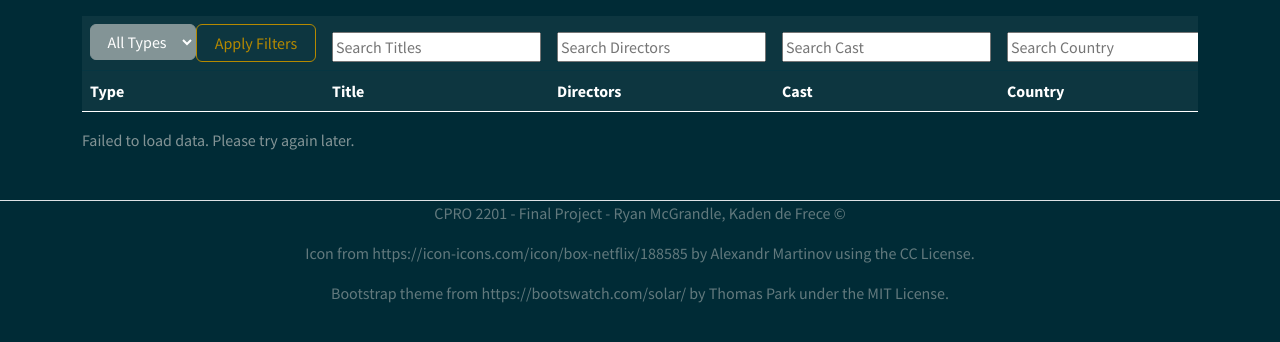
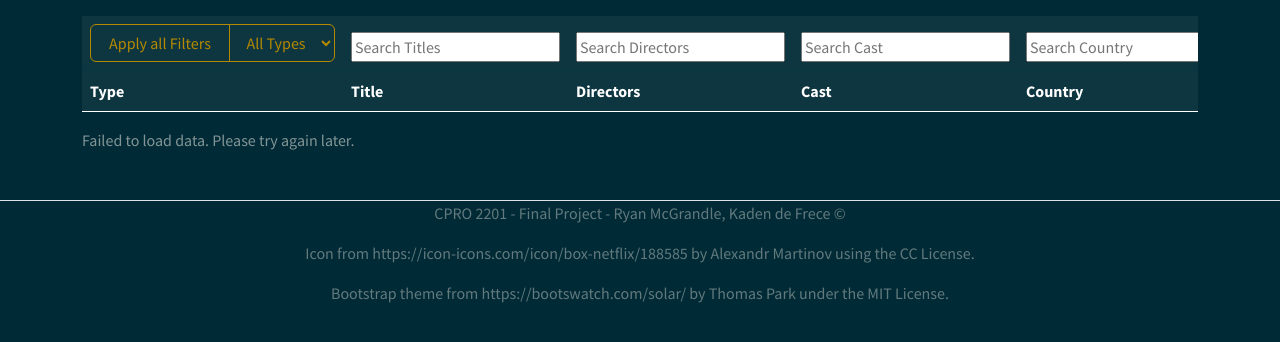
Before and after one commit to Syyren/Python-Final, a Django app: page /titles/ in a window 1280 px wide. Shown: the part 91-433 px from the top of the page. Run offline with Django 5.2, Linux system fonts and the light colour scheme; data comes from the database, SQL or seed files in the repository; data that the repository does not hold is empty; some libraries are stand-ins or nearby versions.

Commit message:
further adjustments for data display

```diff
--- a/data_analysis_project/data_analysis_app/templates/index.html
+++ b/data_analysis_project/data_analysis_app/templates/index.html
@@ -32,11 +32,10 @@
               <p class="card-text">To this end, we decided to meet all of the project requirements but also to go above and beyond.</p>
               <p class="card-text">In this program you will be able to:</p>
               <ul class="list-group text-center">
-                <li class="list-group-item">Thing 1</li>
-                <li class="list-group-item">Thing 2</li>
-                <li class="list-group-item">Thing 3</li>
-                <li class="list-group-item">Thing 4</li>
-                <li class="list-group-item">...and more!</li>
+                <li class="list-group-item">View a list of all Titles.</li>
+                <li class="list-group-item">Organize by any parameter within a Title.</li>
+                <li class="list-group-item">Examine graphs generated by the dataset.</li>
+                <li class="list-group-item">A secret fourth thing.</li>
               </ul>
               <br />
               <p class="card-text">We truly hope you enjoy using our application!</p>
@@ -49,11 +48,9 @@
             <div class="card-body">
               <p class="card-title">Check it out:</p>
               <br />
-              <a class="card-text" style="cursor: pointer;" href="#">All</a>
+              <a class="card-text" style="cursor: pointer;" href="/titles">All Titles</a>
               <br />
-              <a class="card-text" style="cursor: pointer;" href="#">Movies</a>
-              <br />
-              <a class="card-text" style="cursor: pointer;" href="#">TV Shows</a>
+              <a class="card-text" style="cursor: pointer;" href="/analyze">Analyze</a>
             </div>
           </div>
         </div>
--- a/data_analysis_project/data_analysis_app/templates/view_titles.html
+++ b/data_analysis_project/data_analysis_app/templates/view_titles.html
@@ -6,31 +6,35 @@
         <thead>
             <tr>
                 <th>
-                    <div class="d-flex">
-                        <div class="dropdown">
-                            <select id="filter-type" class="btn btn-secondary dropdown-toggle">
+                    <div class="btn-group">
+                        <button id="apply-filters" class="btn btn-outline-primary" style="min-width: 140px;">Apply all Filters</button>
+                        <div class="btn-group">
+                            <select id="filter-type" class="btn btn-outline-primary dropdown-toggle">
                                 <option class="dropdown-item" value="">All Types</option>
                             </select>
                         </div>
-                        <button id="apply-filters" class="btn btn-outline-primary" style="min-width: 120px;">Apply Filters</button>
                     </div>
                 </th>
-                <th><input type="text" id="filter-title" placeholder="Search Titles"></th>
+                <th><input type="text" id="filter-title" style="min-height: 100%;" placeholder="Search Titles"></th>
                 <th><input type="text" id="filter-directors" placeholder="Search Directors"></th>
                 <th><input type="text" id="filter-casts" placeholder="Search Cast"></th>
                 <th><input type="text" id="filter-country" placeholder="Search Country"></th>
                 <th><input type="text" id="filter-date-added" placeholder="Search Date Added"></th>
                 <th><input type="text" id="filter-release-year" placeholder="Search Release Year"></th>
                 <th>
-                    <select id="filter-rating">
-                        <option value="">All Ratings</option>
-                    </select>
+                    <div class="dropdown">
+                        <select id="filter-rating" class="btn btn-outline-primary dropdown-toggle">
+                            <option class="dropdown-item" value="">All Ratings</option>
+                        </select>
+                    </div>
                 </th>
                 <th><input type="text" id="filter-duration" placeholder="Search Duration"></th>
                 <th>
-                    <select id="filter-listed-in">
-                        <option value="">All Categories</option>
-                    </select>
+                    <div class="dropdown">
+                        <select id="filter-listed-in" class="btn btn-outline-primary dropdown-toggle">
+                            <option class="dropdown-item" value="">All Categories</option>
+                        </select>
+                    </div>
                 </th>
                 <th><input type="text" id="filter-description" placeholder="Search Description"></th>
             </tr>
```
Also changed, not shown: data_analysis_project/data_analysis_app/templates/analyze.html (+12 -9 lines).
